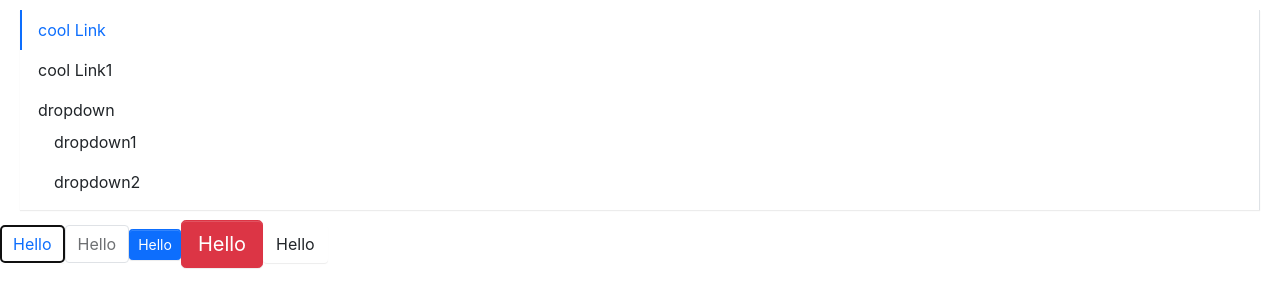
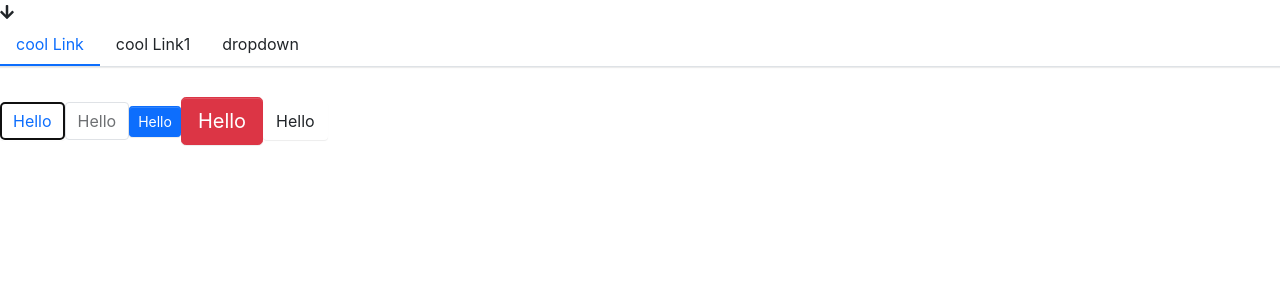
Before and after one commit to Liang34/liangship, a React (Create React App) app: page / in a window 1280 px wide. Shown: the top 308 px of the page. Built offline with nearby package versions, Linux system fonts and the light colour scheme.

Commit message:
feat: Icon

```diff
--- a/package.json
+++ b/package.json
@@ -3,6 +3,9 @@
   "version": "0.1.0",
   "private": true,
   "dependencies": {
+    "@fortawesome/fontawesome-svg-core": "^1.2.36",
+    "@fortawesome/free-solid-svg-icons": "^5.15.4",
+    "@fortawesome/react-fontawesome": "^0.1.16",
     "@testing-library/jest-dom": "^5.11.4",
     "@testing-library/react": "^11.1.0",
     "@testing-library/user-event": "^12.1.10",
--- a/src/App.tsx
+++ b/src/App.tsx
@@ -4,11 +4,15 @@
 import MenuItem from './components/Menu/menuItem';
 import Menu from './components/Menu/menu';
 import SubMenu from './components/Menu/subMenu';
-
+import { library } from '@fortawesome/fontawesome-svg-core';
+import {fas} from '@fortawesome/free-solid-svg-icons'
+import Icon from './components/Icon/icon';
+library.add(fas)
 function App() {
   return (
     <div className="App">
-      <Menu defaultIndex='0' onSelect={(index) => {alert(index)}} mode='vertical' defaultOpenSubMenus={['2']}>
+      <Icon icon='arrow-down'/>
+      <Menu defaultIndex='0' onSelect={(index) => {alert(index)}} mode='horizontal' defaultOpenSubMenus={['2']}>
         <MenuItem >
           cool Link
         </MenuItem>
--- /dev/null
+++ b/src/components/Icon/_style.scss
@@ -0,0 +1,5 @@
+@each $key, $val in $theme-colors {
+  .icon-#{$key} {
+    color: $val;
+  }
+}
--- /dev/null
+++ b/src/components/Icon/icon.tsx
@@ -0,0 +1,20 @@
+import React from 'react'
+import classNames from 'classnames'
+import { FontAwesomeIcon, FontAwesomeIconProps } from '@fortawesome/react-fontawesome'
+
+export type ThemeProps = 'primary' | 'secondary' | 'success' | 'info' | 'warning' | 'danger' | 'light' | 'dark'
+
+export interface IconProps extends FontAwesomeIconProps {
+  theme? : ThemeProps
+}
+const Icon: React.FC<IconProps> = (props) => {
+  // icon-primary
+  const { className, theme, ...restProps } = props
+  const classes = classNames('jh-icon', classNames, {
+    [`icon-${theme}`]: theme
+  })
+  return (
+    <FontAwesomeIcon className={classes} {...restProps} />
+  )
+}
+export default Icon
```
Also changed, not shown: 1 other file (tests, documents, lock files or other folders).
